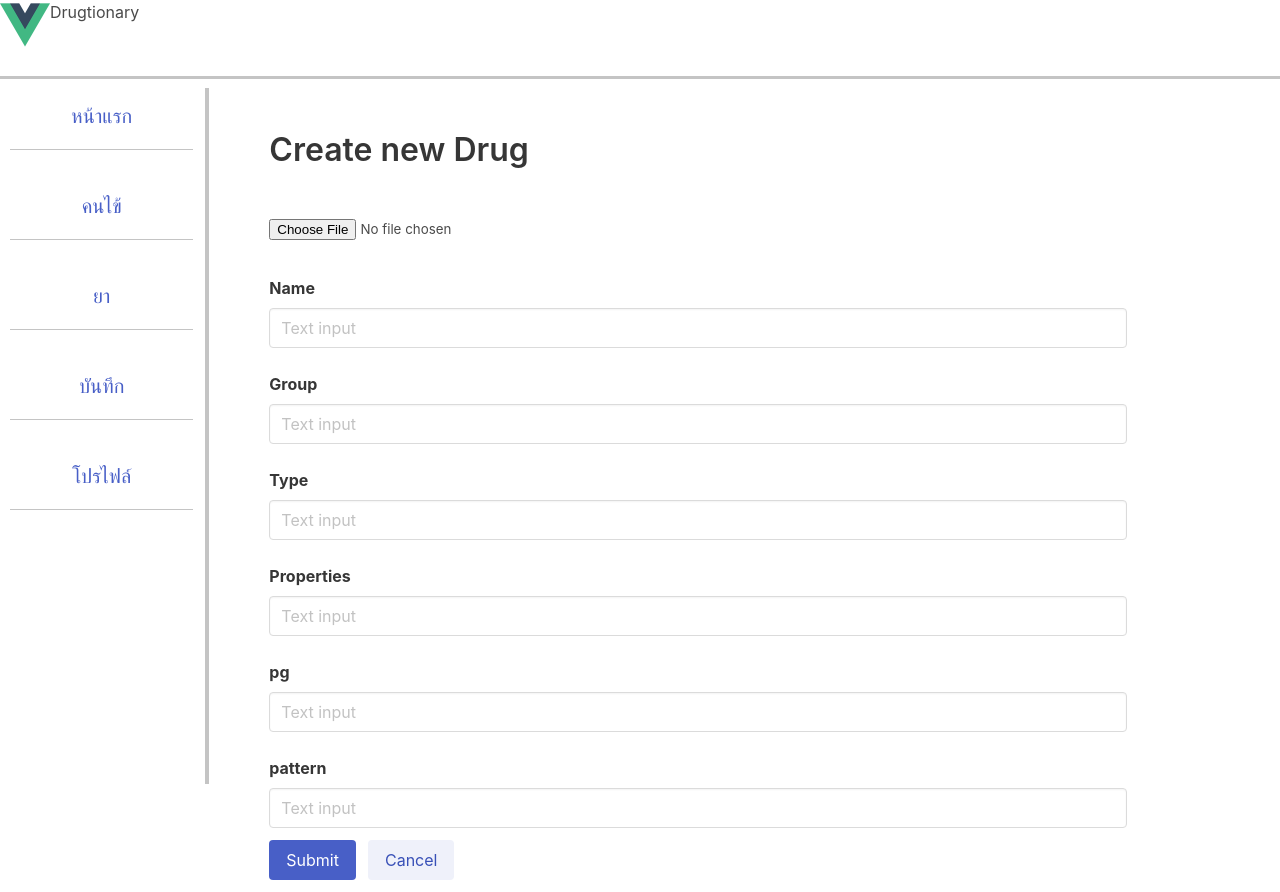
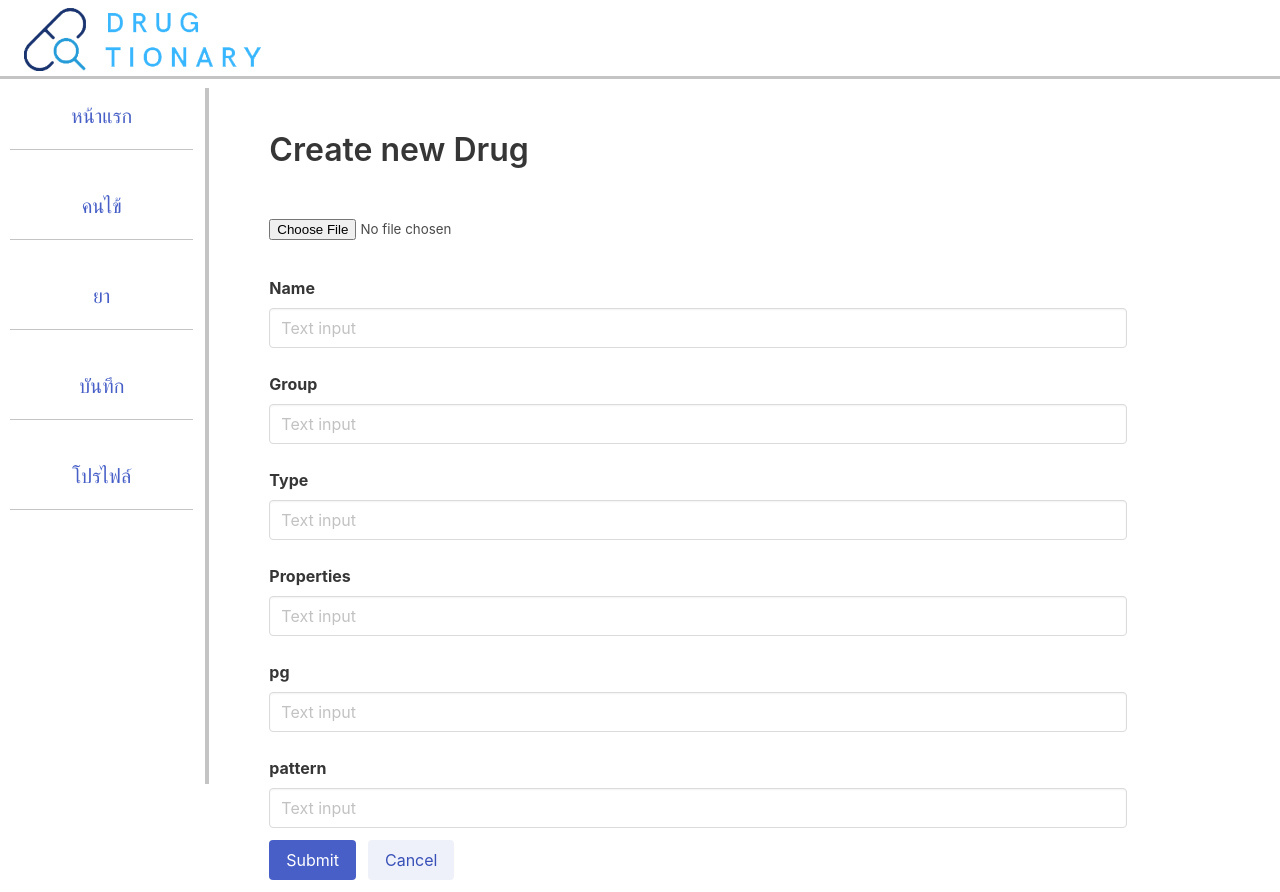
Before and after one commit to Erongi/Drugtionary, a Vue app in the folder frontend/: page /addDrug in a window 1280 px wide. Built offline with nearby package versions, Linux system fonts and the light colour scheme.

Commit message:
add logo

```diff
--- a/frontend/src/App.vue
+++ b/frontend/src/App.vue
@@ -2,9 +2,8 @@
   <div>
     <div class="navbar-brand fit-12">
       <router-link to="/">
-        <img src="./assets/logo.png" width="50" height="10"
+        <img class="ml-5 mt-2" src="./assets/logo.png" width="50%"
       /></router-link>
-      <h3>Drugtionary</h3>
     </div>
     <span class="line" />
     <div class="columns">
--- a/frontend/src/views/Drug.vue
+++ b/frontend/src/views/Drug.vue
@@ -146,9 +146,9 @@ export default {
     },
     cancelModal() {
       this.AddModal = false;
+      this.amount = null;
       this.date = "";
       this.time = "";
-      this.amount = "";
     },
     addDrug() {
       axios
```
Also changed, not shown: frontend/src/assets/logo.png.
